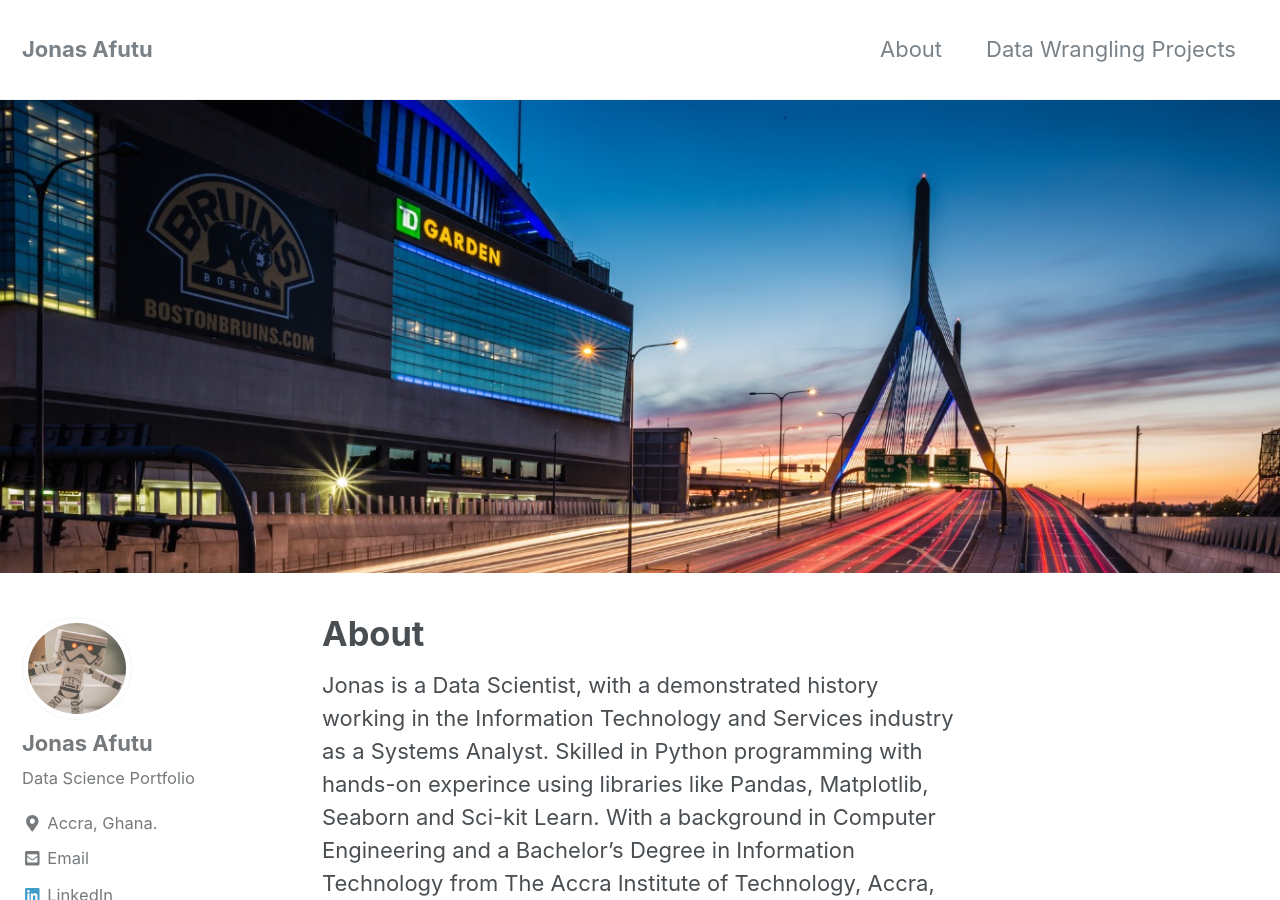
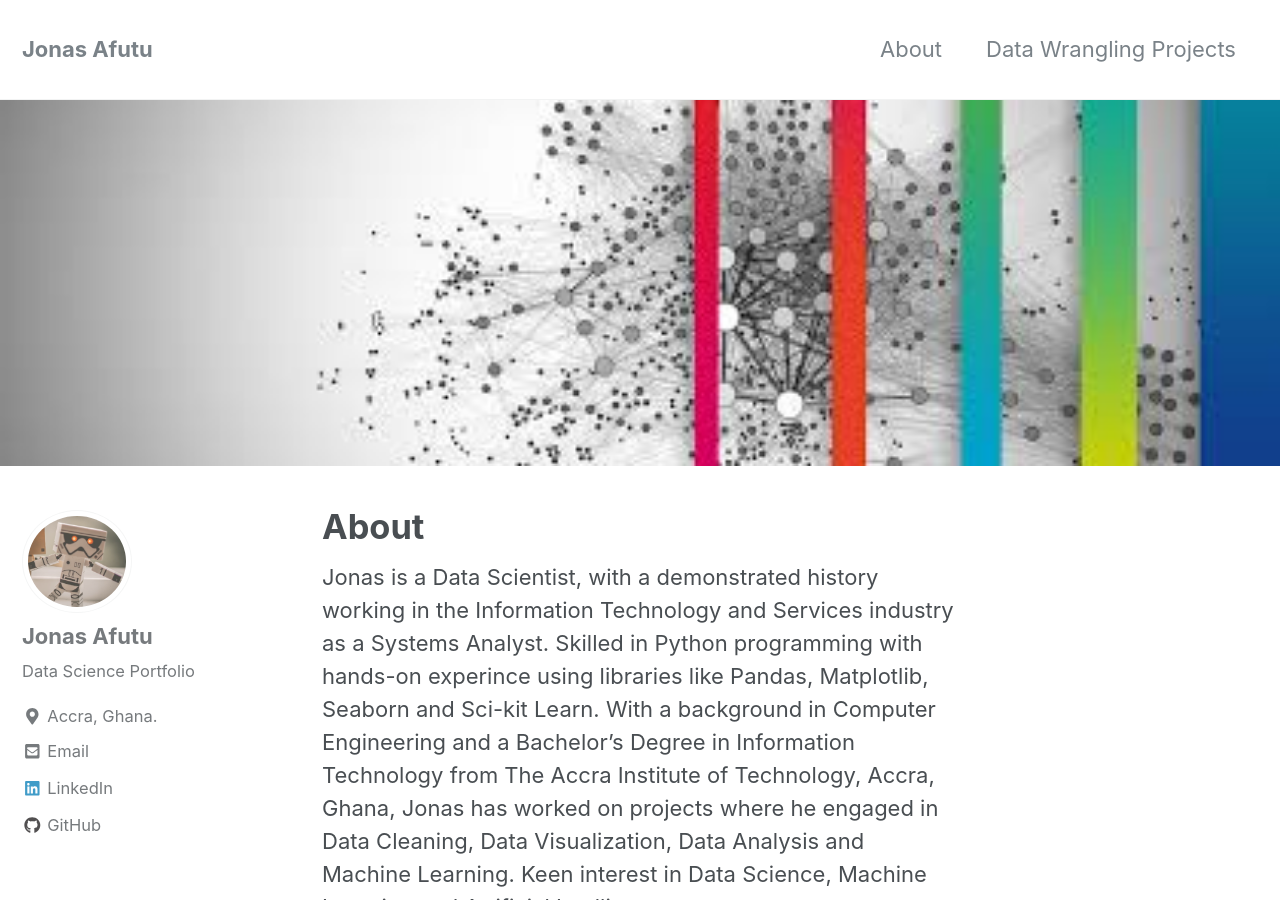
Before and after one commit to Jonasafutu/Jonasafutu.github.io, a Jekyll site: the page built from _pages/about.md, in a window 1280 px wide and 900 px high. Built offline with Jekyll 4.4.1, drawn with Linux system fonts in a browser that asks for light colours; nearby versions of some CDN libraries.

Commit message:
Update about.md

```diff
--- a/_pages/about.md
+++ b/_pages/about.md
@@ -2,7 +2,7 @@
 title: "About"
 permalink: /about/
 header:
-  image: "/images/zakim.jpg"
+  image: "/images/images (1).jpg"
 ---
 
 Jonas is a Data Scientist, with a demonstrated history working in the Information Technology and Services industry as a Systems Analyst. Skilled in Python programming with hands-on experince using libraries like Pandas, Matplotlib, Seaborn and Sci-kit Learn. With a background in Computer Engineering and a Bachelor’s Degree in Information Technology from The Accra Institute of Technology, Accra, Ghana, Jonas has worked on projects where he engaged in Data Cleaning, Data Visualization, Data Analysis and Machine Learning. Keen interest in Data Science, Machine Learning and Artificial Intelligence.
```
